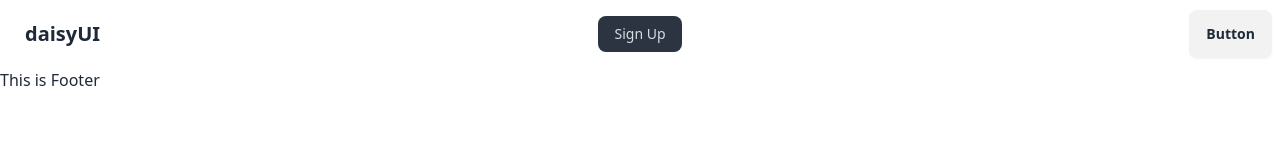
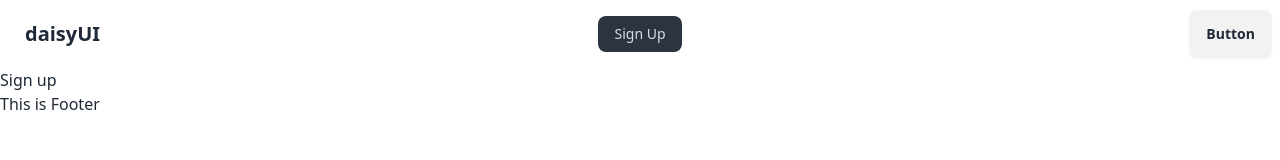
Before and after one commit to showrov4g/orchid, a React (Vite) app: page /signup in a window 1280 px wide. Shown: the top 160 px of the page. Built offline with nearby package versions, Linux system fonts and the light colour scheme.

Commit message:
Sing up page making

```diff
--- a/src/Pages/Signup.jsx
+++ b/src/Pages/Signup.jsx
@@ -3,7 +3,7 @@ import React from 'react';
 const Signup = () => {
     return (
         <div>
-
+            <h1>Sign up</h1>
         </div>
     );
 };
```
Also changed, not shown: 1 other file (tests, documents, lock files or other folders).
